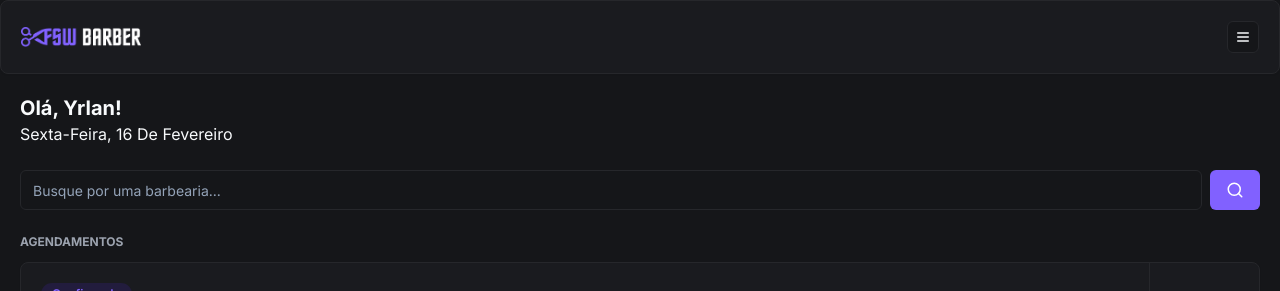
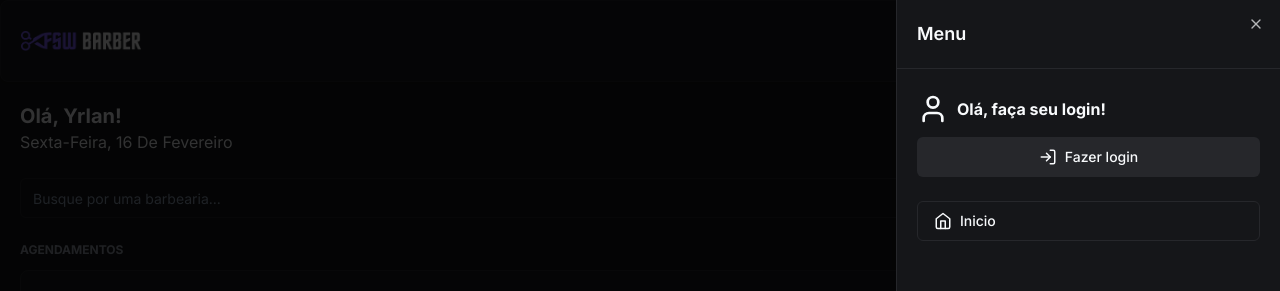
Before and after one commit to yrlanrteixeira/barbershop, a Next.js app: page / in a window 1280 px wide. Both pictures are taken after a click on the button 1243 px from the left and 37 px from the top of the page. Shown: the top 291 px of the page. Built offline with nearby package versions, Linux system fonts and the light colour scheme; no server answers; the database is empty.

Commit message:
feat: add sign in and sign out

```diff
--- a/app/components/header.tsx
+++ b/app/components/header.tsx
@@ -1,16 +1,99 @@
+"use client";
+
 import Image from "next/image";
 import { Card, CardContent } from "./ui/card";
 import { Button } from "./ui/button";
-import { MenuIcon } from "lucide-react";
+import {
+  CalendarIcon,
+  HomeIcon,
+  LogInIcon,
+  LogOutIcon,
+  MenuIcon,
+  UserIcon,
+} from "lucide-react";
+import {
+  Sheet,
+  SheetContent,
+  SheetHeader,
+  SheetTitle,
+  SheetTrigger,
+} from "./ui/sheet";
+import { signIn, signOut, useSession } from "next-auth/react";
+import { Avatar, AvatarImage } from "./ui/avatar";
+import Link from "next/link";
 
 const Header = () => {
+  const { data, status } = useSession();
+
+  const handleLogoutClick = () => signOut();
+
+  const handleLoginClick = () => signIn("google");
+
   return (
     <Card>
       <CardContent className="p-5 justify-between items-center flex flex-row">
         <Image src="/logo.png" alt="FS Barber" width={120} height={22} />
-        <Button variant={"outline"} size="icon" className="h-8 w-8">
-          <MenuIcon size={16} />
-        </Button>
+        <Sheet>
+          <SheetTrigger asChild>
+            <Button variant={"outline"} size="icon">
+              <MenuIcon size={16} />
+            </Button>
+          </SheetTrigger>
+
+          <SheetContent className="p-0">
+            <SheetHeader className="p-5 text-left border-b border-solid border-secondary">
+              <SheetTitle>Menu</SheetTitle>
+            </SheetHeader>
+
+            {data?.user ? (
+              <div className="flex justify-between px-5 py-6 items-center">
+                <div className="flex items-center gap-3 ">
+                  <Avatar>
+                    <AvatarImage src={data.user.image ?? ""} />
+                  </Avatar>
+
+                  <h2 className="font-bold">{data.user.name}</h2>
+                </div>
+                <Button variant="secondary" size="icon">
+                  <LogOutIcon onClick={handleLogoutClick} />
+                </Button>
+              </div>
+            ) : (
+              <div className="flex flex-col px-5 py-6 gap-3">
+                <div className="flex items-center gap-2">
+                  <UserIcon size={32} />
+                  <h2 className="font-bold">Olá, faça seu login!</h2>
+                </div>
+                <Button
+                  variant="secondary"
+                  className="w-full"
+                  onClick={handleLoginClick}
+                >
+                  <LogInIcon className="mr-2" size={18} />
+                  Fazer login
+                </Button>
+              </div>
+            )}
+
+            <div className="flex flex-col gap-3 px-5">
+              <Button variant="outline" className="justify-start" asChild>
+                <Link href="/">
+                  <HomeIcon className="mr-2" size={18} />
+                  Inicio
+                </Link>
+              </Button>
+
+              {data?.user && (
+                <Button variant="outline" className="justify-start" asChild>
+                  <Link href="/bookings">
+                    <CalendarIcon className="mr-2" size={18} />
+                    Agendamentos
+                  </Link>
+                </Button>
+              )}
+            </div>
+          </SheetContent>
+        </Sheet>
       </CardContent>
     </Card>
   );
--- /dev/null
+++ b/app/components/ui/sheet.tsx
@@ -0,0 +1,140 @@
+"use client"
+
+import * as React from "react"
+import * as SheetPrimitive from "@radix-ui/react-dialog"
+import { cva, type VariantProps } from "class-variance-authority"
+import { X } from "lucide-react"
+
+import { cn } from "@/app/lib/utils"
+
+const Sheet = SheetPrimitive.Root
+
+const SheetTrigger = SheetPrimitive.Trigger
+
+const SheetClose = SheetPrimitive.Close
+
+const SheetPortal = SheetPrimitive.Portal
+
+const SheetOverlay = React.forwardRef<
+  React.ElementRef<typeof SheetPrimitive.Overlay>,
+  React.ComponentPropsWithoutRef<typeof SheetPrimitive.Overlay>
+>(({ className, ...props }, ref) => (
+  <SheetPrimitive.Overlay
+    className={cn(
+      "fixed inset-0 z-50 bg-black/80  data-[state=open]:animate-in data-[state=closed]:animate-out data-[state=closed]:fade-out-0 data-[state=open]:fade-in-0",
+      className
+    )}
+    {...props}
+    ref={ref}
+  />
+))
+SheetOverlay.displayName = SheetPrimitive.Overlay.displayName
+
+const sheetVariants = cva(
+  "fixed z-50 gap-4 bg-background p-6 shadow-lg transition ease-in-out data-[state=open]:animate-in data-[state=closed]:animate-out data-[state=closed]:duration-300 data-[state=open]:duration-500",
+  {
+    variants: {
+      side: {
+        top: "inset-x-0 top-0 border-b data-[state=closed]:slide-out-to-top data-[state=open]:slide-in-from-top",
+        bottom:
+          "inset-x-0 bottom-0 border-t data-[state=closed]:slide-out-to-bottom data-[state=open]:slide-in-from-bottom",
+        left: "inset-y-0 left-0 h-full w-3/4 border-r data-[state=closed]:slide-out-to-left data-[state=open]:slide-in-from-left sm:max-w-sm",
+        right:
+          "inset-y-0 right-0 h-full w-3/4  border-l data-[state=closed]:slide-out-to-right data-[state=open]:slide-in-from-right sm:max-w-sm",
+      },
+    },
+    defaultVariants: {
+      side: "right",
+    },
+  }
+)
+
+interface SheetContentProps
+  extends React.ComponentPropsWithoutRef<typeof SheetPrimitive.Content>,
+    VariantProps<typeof sheetVariants> {}
+
+const SheetContent = React.forwardRef<
+  React.ElementRef<typeof SheetPrimitive.Content>,
+  SheetContentProps
+>(({ side = "right", className, children, ...props }, ref) => (
+  <SheetPortal>
+    <SheetOverlay />
+    <SheetPrimitive.Content
+      ref={ref}
+      className={cn(sheetVariants({ side }), className)}
+      {...props}
+    >
+      {children}
+      <SheetPrimitive.Close className="absolute right-4 top-4 rounded-sm opacity-70 ring-offset-background transition-opacity hover:opacity-100 focus:outline-none focus:ring-2 focus:ring-ring focus:ring-offset-2 disabled:pointer-events-none data-[state=open]:bg-secondary">
+        <X className="h-4 w-4" />
+        <span className="sr-only">Close</span>
+      </SheetPrimitive.Close>
+    </SheetPrimitive.Content>
+  </SheetPortal>
+))
+SheetContent.displayName = SheetPrimitive.Content.displayName
+
+const SheetHeader = ({
+  className,
+  ...props
+}: React.HTMLAttributes<HTMLDivElement>) => (
+  <div
+    className={cn(
+      "flex flex-col space-y-2 text-center sm:text-left",
+      className
+    )}
+    {...props}
+  />
+)
+SheetHeader.displayName = "SheetHeader"
+
+const SheetFooter = ({
+  className,
+  ...props
+}: React.HTMLAttributes<HTMLDivElement>) => (
+  <div
+    className={cn(
+      "flex flex-col-reverse sm:flex-row sm:justify-end sm:space-x-2",
+      className
+    )}
+    {...props}
+  />
+)
+SheetFooter.displayName = "SheetFooter"
+
+const SheetTitle = React.forwardRef<
+  React.ElementRef<typeof SheetPrimitive.Title>,
+  React.ComponentPropsWithoutRef<typeof SheetPrimitive.Title>
+>(({ className, ...props }, ref) => (
+  <SheetPrimitive.Title
+    ref={ref}
+    className={cn("text-lg font-semibold text-foreground", className)}
+    {...props}
+  />
+))
+SheetTitle.displayName = SheetPrimitive.Title.displayName
+
+const SheetDescription = React.forwardRef<
+  React.ElementRef<typeof SheetPrimitive.Description>,
+  React.ComponentPropsWithoutRef<typeof SheetPrimitive.Description>
+>(({ className, ...props }, ref) => (
+  <SheetPrimitive.Description
+    ref={ref}
+    className={cn("text-sm text-muted-foreground", className)}
+    {...props}
+  />
+))
+SheetDescription.displayName = SheetPrimitive.Description.displayName
+
+export {
+  Sheet,
+  SheetPortal,
+  SheetOverlay,
+  SheetTrigger,
+  SheetClose,
+  SheetContent,
+  SheetHeader,
+  SheetFooter,
+  SheetTitle,
+  SheetDescription,
+}
--- a/package.json
+++ b/package.json
@@ -16,6 +16,7 @@
     "@prisma/client": "^5.10.2",
     "@radix-ui/react-accordion": "^1.1.2",
     "@radix-ui/react-avatar": "^1.0.4",
+    "@radix-ui/react-dialog": "^1.0.5",
     "@radix-ui/react-slot": "^1.0.2",
     "class-variance-authority": "^0.7.0",
     "clsx": "^2.1.0",
```
Also changed, not shown: 1 other file (tests, documents, lock files or other folders).
